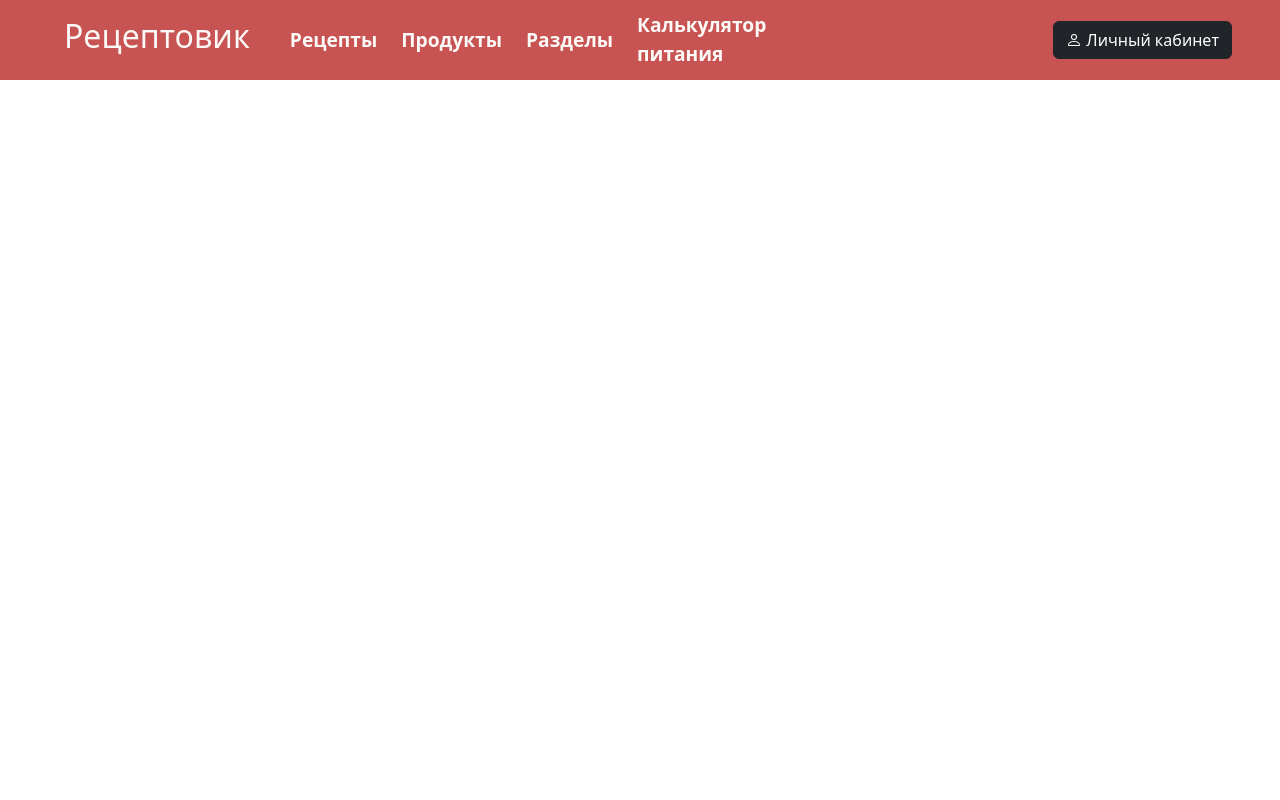
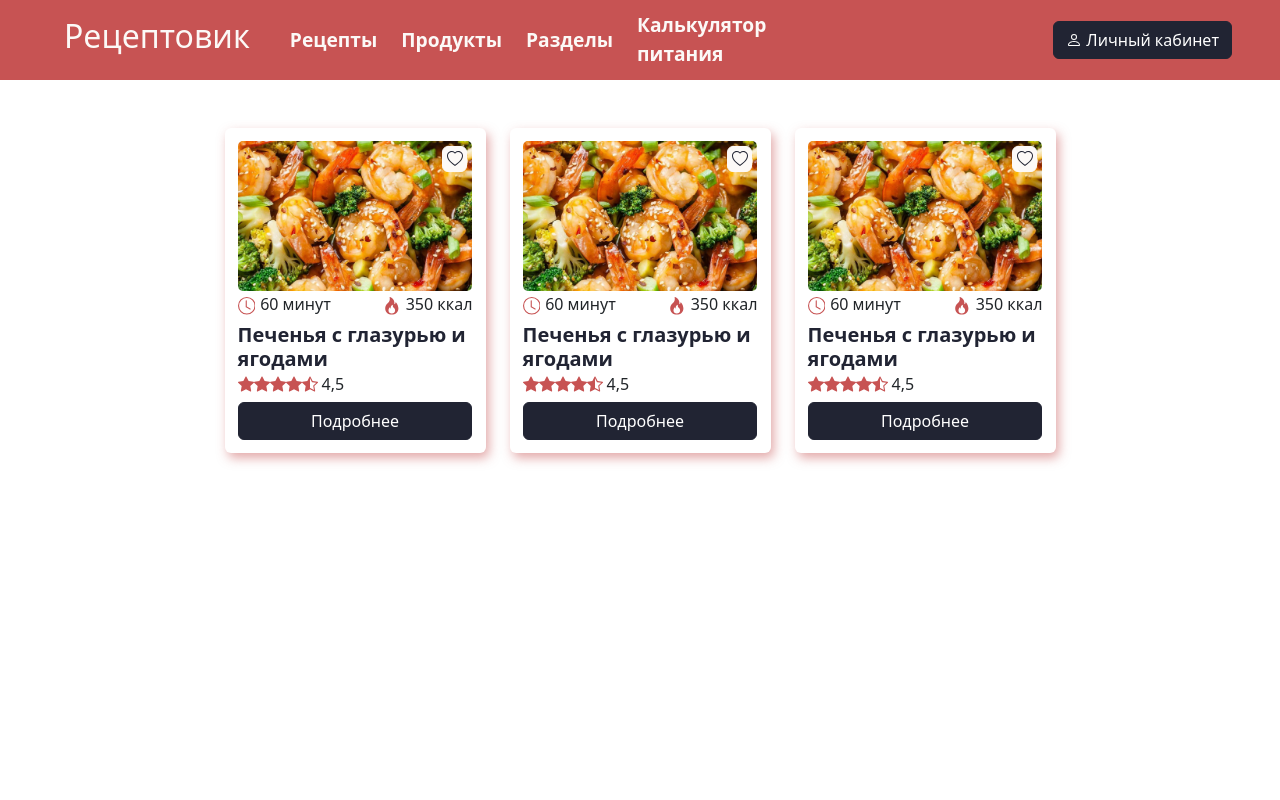
Before and after one commit to Fandoren/recipe_app_front, a React (Create React App) app: page / in a window 1280 px wide. Shown: the top 800 px of the page. Built offline with nearby package versions, Linux system fonts and the light colour scheme.

Commit message:
https://tracker.yandex.ru/RECIPEFRONT-10

```diff
--- /dev/null
+++ b/src/components/recipes/RecipeCard/RecipeCard.jsx
@@ -0,0 +1,45 @@
+import { Button, Card, Col, Container, Row } from "react-bootstrap";
+import styles from "./RecipeCard.module.scss";
+import img from "assets/test_vertical_recipe.jpg";
+import { Clock, Fire, Heart, StarFill, StarHalf } from "react-bootstrap-icons";
+
+export default function RecipeCard(props) {
+  return (
+    <Card className={styles.card_main}>
+      <Container className={`${styles.card_img_container} mb-2`}>
+        <Button variant="light" className={`${styles.card_btn_favorite}`}>
+          <Heart className={styles.card_icon_favorite} />
+        </Button>
+        <Card.Img src={img} className={`${styles.card_img}`} />
+      </Container>
+      <Card.Body className={styles.card_body}>
+        <Card.Subtitle className="mb-2">
+          <Row>
+            <Col>
+              <Clock className={styles.card_icon_info} />
+              60 минут
+            </Col>
+            <Col className="text-end">
+              <Fire className={styles.card_icon_info} />
+              350 ккал
+            </Col>
+          </Row>
+        </Card.Subtitle>
+        <Card.Title className={styles.card_title}>
+          Печенья с глазурью и ягодами
+        </Card.Title>
+        <Card.Subtitle className="mb-2">
+          <StarFill className={styles.card_icon_rating} />
+          <StarFill className={styles.card_icon_rating} />
+          <StarFill className={styles.card_icon_rating} />
+          <StarFill className={styles.card_icon_rating} />
+          <StarHalf className={`${styles.card_icon_rating} me-1`} />
+          4,5
+        </Card.Subtitle>
+        <Button variant="dark" className="w-100">
+          Подробнее
+        </Button>
+      </Card.Body>
+    </Card>
+  );
+}
--- /dev/null
+++ b/src/components/recipes/RecipeCard/RecipeCard.module.scss
@@ -0,0 +1,54 @@
+@use 'styles/variables';
+
+.card_main {
+    padding: 5%;
+    border: none !important;
+    box-shadow: 3px 5px 11px 0 rgba($color: variables.$primary, $alpha: 0.5);
+}
+
+.card_img_container {
+    padding: 0 !important;
+    position: relative;
+    max-height: 150px;
+    .card_img {
+        max-width: 100%;
+        max-height: 150px;
+        object-fit: cover;
+    }
+    .card_btn_favorite {
+        padding: 0;
+        min-width: 25px;
+        min-height: 25px;
+        position: absolute;
+        top: 5px;
+        right: 5px;
+    }
+}
+
+.card_body {
+    padding: 0 !important;
+}
+
+.card_icon_info {
+    vertical-align: middle;
+    width: 1.1em;
+    height: 1.1em;
+    text-decoration: none;
+    color: variables.$primary;
+    margin-right: 5px;
+}
+
+.card_icon_rating {
+    vertical-align: -.125em;
+    text-decoration: none;
+    color: variables.$primary;
+}
+
+.card_icon_favorite {
+    vertical-align: -.125em;
+    color: variables.$dark;
+}
+
+.card_title {
+    font-weight: 700 !important;
+}
--- a/src/components/recipes/Recipes.jsx
+++ b/src/components/recipes/Recipes.jsx
@@ -1,6 +1,21 @@
 import React from "react";
-import { Container } from "react-bootstrap";
+import { Col, Container, Row } from "react-bootstrap";
+import RecipeCard from "./RecipeCard/RecipeCard";
 
 export default function Recipes() {
-  return <Container></Container>;
+  return (
+    <Container className="mt-5">
+      <Row className="justify-content-center">
+        <Col md={3}>
+          <RecipeCard />
+        </Col>
+        <Col md={3}>
+          <RecipeCard />
+        </Col>
+        <Col md={3}>
+          <RecipeCard />
+        </Col>
+      </Row>
+    </Container>
+  );
 }
--- a/src/styles/main.scss
+++ b/src/styles/main.scss
@@ -1,6 +1,6 @@
-@use 'styles/variables';
+@import 'styles/variables';
 
-@use '~bootstrap/scss/bootstrap.scss';
+@import '~bootstrap/scss/bootstrap.scss';
 
 
 //Scrollbar
--- a/src/styles/variables.scss
+++ b/src/styles/variables.scss
@@ -2,3 +2,5 @@ $primary: #C75353;
 $secondary: #FFDACA;
 $light: #FCF9F7;
 $dark: #212433;
+
+$card-title-color: $dark;
```
Also changed, not shown: src/assets/test_recipe.jpg (added), src/assets/test_vertical_recipe.jpg (added).
